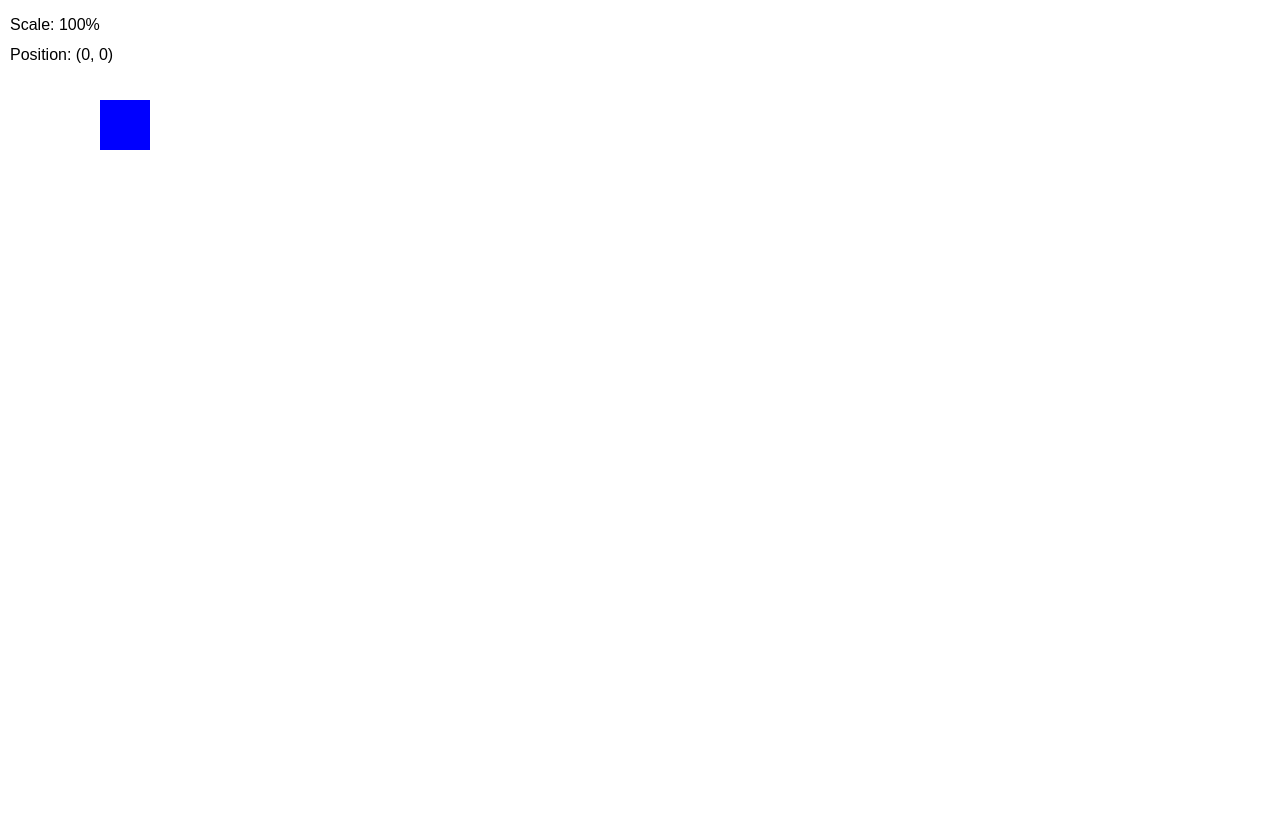
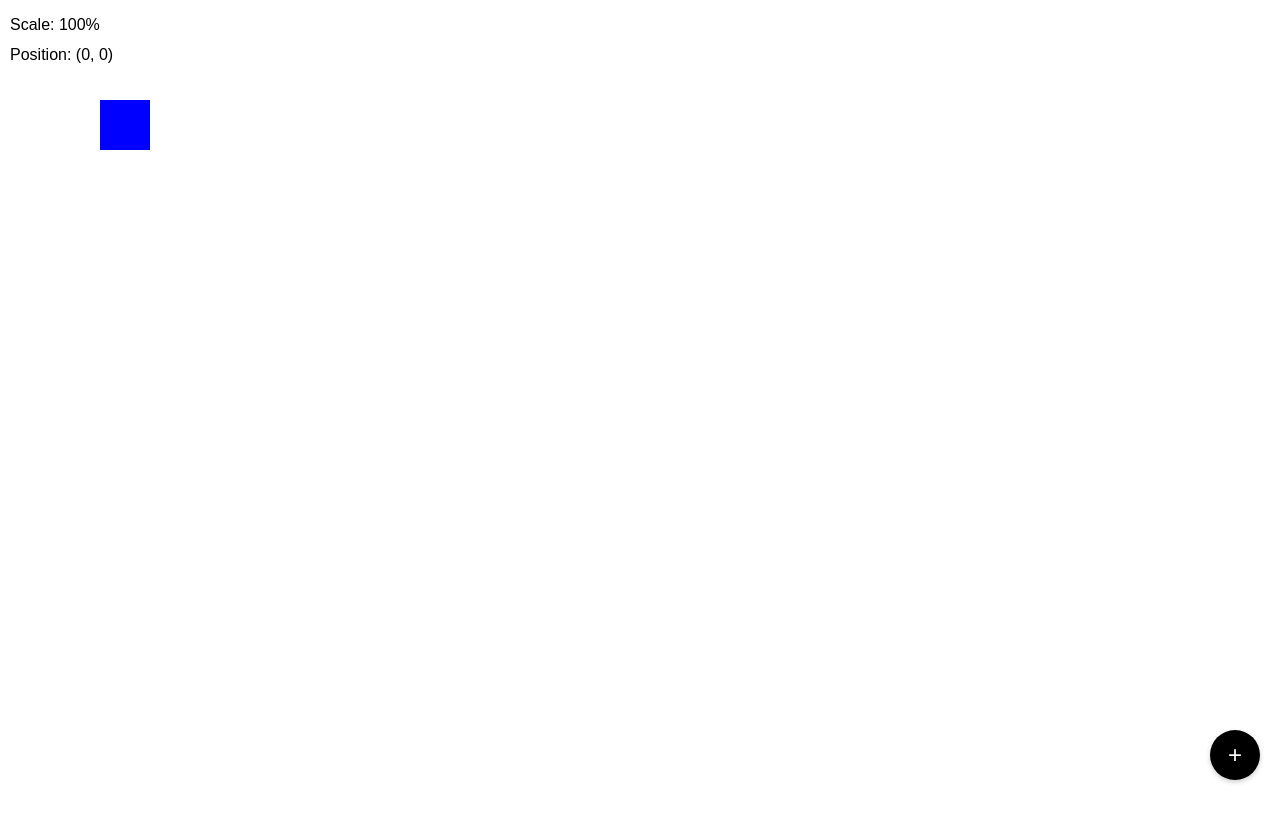
Before and after one commit to Penguin60/seeql, a React (Create React App) app: page / in a window 1280 px wide. Shown: the top 822 px of the page. Built offline with nearby package versions, Linux system fonts and the light colour scheme.

Commit message:
Add table creation

```diff
--- a/src/App.css
+++ b/src/App.css
@@ -36,3 +36,52 @@
     transform: rotate(360deg);
   }
 }
+
+/* Table container */
+.tables-area {
+  position: absolute;
+  top: 0;
+  left: 0;
+  width: 100%;
+  height: 100%;
+  pointer-events: none; /* Allow clicks to pass through to canvas */
+  z-index: 10;
+}
+
+/* Individual table component */
+.table-component {
+  position: absolute;
+  width: 200px;
+  background-color: white;
+  border: 2px solid #333;
+  border-radius: 6px;
+  box-shadow: 0 4px 8px rgba(0, 0, 0, 0.2);
+  pointer-events: auto; /* Make the table interactive */
+  margin: 10px;
+  z-index: 20;
+}
+
+/* Table content placeholder */
+.table-placeholder {
+  padding: 15px;
+  min-height: 100px;
+  display: flex;
+  align-items: center;
+  justify-content: center;
+  font-size: 14px;
+  color: #666;
+  text-align: center;
+  background-color: #f9f9f9;
+  border-radius: 4px;
+}
+
+/* Optional table header */
+.table-component-header {
+  padding: 8px 12px;
+  background-color: #333;
+  color: white;
+  border-top-left-radius: 4px;
+  border-top-right-radius: 4px;
+  font-weight: bold;
+  cursor: move; /* Indicates it can be dragged */
+}
--- a/src/App.js
+++ b/src/App.js
@@ -1,5 +1,6 @@
 import { useState, useRef, useEffect } from 'react';
 import './App.css';
+import AddNewTable from './Components/AddNewTable';
 
 function App() {
   const canvasRef = useRef(null);
@@ -7,6 +8,14 @@
   const [position, setPosition] = useState({ x: 0, y: 0 });
   const [scale, setScale] = useState(1);
   const [startPanPosition, setStartPanPosition] = useState({ x: 0, y: 0 });
+
+  // array to hold instances of generated tables
+  const [tables, setTables] = useState([]);
+
+  const handleAddTable = () => {
+    const newTableId = `table-${Date.now()}`;
+    setTables([...tables, { id: newTableId }]);
+  };
 
   // mouse down for panning handler
   const handleMouseDown = (e) => {
@@ -123,6 +132,27 @@
         width={window.innerWidth}
         height={window.innerHeight}
       />
+      <div
+      className="tables-area"
+      style={{
+        position: 'absolute',
+        top: 0,
+        left: 0,
+        width: '100%',
+        height: '100%',
+        transform: `translate(${position.x}px, ${position.y}px) scale(${scale})`,
+        transformOrigin: '0 0'
+      }}
+    >
+      {tables.map(table => (
+        <div key={table.id} className="table-component">
+          <div className="table-placeholder">
+            SQL Table Schema (To be implemented)
+          </div>
+        </div>
+      ))}
+    </div>
+      <AddNewTable onAddTable={handleAddTable}/>
     </div>
   );
 }
--- /dev/null
+++ b/src/Components/AddNewTable.css
@@ -0,0 +1,29 @@
+.add-new-table-container {
+  position: relative;
+  min-height: 100vh;
+  width: 100%;
+}
+
+.add-table-button {
+  position: fixed;
+  bottom: 20px;
+  right: 20px;
+  width: 50px;
+  height: 50px;
+  padding: 0;
+  background-color: #000000;
+  color: white;
+  border: none;
+  border-radius: 50%;
+  cursor: pointer;
+  font-size: 24px;
+  display: flex;
+  align-items: center;
+  justify-content: center;
+  box-shadow: 0 2px 5px rgba(0,0,0,0.2);
+  z-index: 1000;
+}
+
+.add-table-button:hover {
+  background-color: #1a1a1a;
+}
--- /dev/null
+++ b/src/Components/AddNewTable.js
@@ -0,0 +1,18 @@
+import React from 'react';
+import './AddNewTable.css';
+
+// Modified to accept onAddTable prop instead of managing tables state
+const AddNewTable = ({ onAddTable }) => {
+  return (
+    <div className="add-new-table-container">
+      <button
+        className="add-table-button"
+        onClick={onAddTable}
+      >
+        +
+      </button>
+    </div>
+  );
+};
+
+export default AddNewTable;
```
